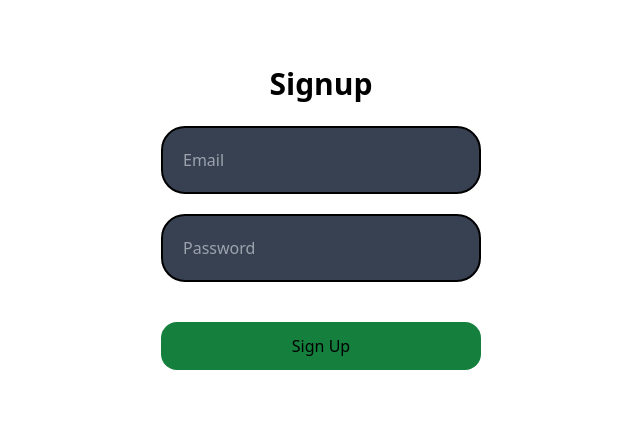
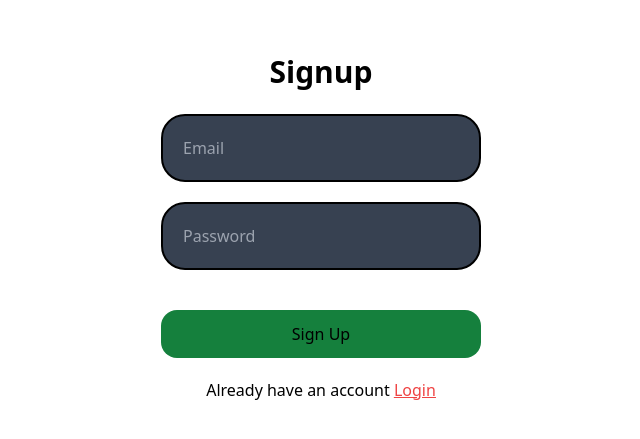
Before and after one commit to faheem-ul/Firebase-Crud, a React (Vite) app: page / in a window 1280 px wide. Shown: the part 175-614 px from the top of the page, without its empty margins (319-959 px from the left). Built offline with nearby package versions, Linux system fonts and the light colour scheme; no server answers.

Commit message:
sign in user info stored in new document having the same id as of the uid

```diff
--- a/src/App.jsx
+++ b/src/App.jsx
@@ -14,7 +14,7 @@ import Login from "./components/Login";
 
 function App() {
   const { user } = useContext(AuthContext);
-  console.log(user);
+  console.log("context user", user);
   return (
     <Router>
       <Routes>
--- a/src/components/Login.jsx
+++ b/src/components/Login.jsx
@@ -1,5 +1,5 @@
 import { useState } from "react";
-import { useNavigate } from "react-router-dom";
+import { useNavigate, Link } from "react-router-dom";
 
 import { auth } from "../firebase.confog";
 import { signInWithEmailAndPassword } from "firebase/auth";
@@ -54,6 +54,13 @@ function Signup() {
           LogIn
         </button>
       </form>
+      <p>
+        Don't have an account{" "}
+        <span className=" text-red-500 underline">
+          {" "}
+          <Link to="/">SignUp</Link>{" "}
+        </span>
+      </p>
     </div>
   );
 }
--- a/src/components/Signup.jsx
+++ b/src/components/Signup.jsx
@@ -1,9 +1,8 @@
 import { useState } from "react";
-import { useNavigate } from "react-router-dom";
+import { Link, useNavigate } from "react-router-dom";
 import { createUserWithEmailAndPassword } from "firebase/auth";
 
-import { auth } from "../firebase.confog";
-// import { db, addDoc, doc } from "../firebase.confog";
+import { auth, db, doc, setDoc } from "../firebase.confog";
 
 function Signup() {
   const [signupEmail, setSignupEmail] = useState("");
@@ -26,12 +25,17 @@ function Signup() {
       const uid = userCredential.user.uid;
 
       console.log(uid);
-      //   const userData = { email: signupEmail, password: signupPass, uid: uid };
 
       //   doc(uid, userData);
-      //   const userCollectionRef = doc(db, "signups", uid);
 
-      //   addDoc(userCollectionRef, userData);
+      const userData = { email: signupEmail, password: signupPass, uid: uid };
+      //   const userCollectionRef = doc(db, "signupUsers", uid);
+      //   const userDocref = doc(userCollectionRef, uid);
+
+      //   await addDoc(userCollectionRef, userData);
+
+      //   firebase.firestore().collection("accounts").doc(uid).set(userData);
+      await setDoc(doc(db, "signupUsers", uid), userData);
 
       navigate("/crud");
     } catch (error) {
@@ -66,6 +70,13 @@ function Signup() {
           Sign Up
         </button>
       </form>
+      <p>
+        Already have an account{" "}
+        <span className=" text-red-500 underline">
+          {" "}
+          <Link to="/login">Login</Link>{" "}
+        </span>
+      </p>
     </div>
   );
 }
--- a/src/context/Auth.context.jsx
+++ b/src/context/Auth.context.jsx
@@ -1,6 +1,5 @@
 import React, { useEffect, useState } from "react";
-// import { createContext } from "react";
-// import { FirebaseApp } from "firebase/app";
+
 import PropTypes from "prop-types";
 
 import { auth } from "../firebase.confog";
--- a/src/firebase.confog.js
+++ b/src/firebase.confog.js
@@ -16,6 +16,7 @@ import {
   onSnapshot,
   deleteDoc,
   updateDoc,
+  setDoc,
 } from "firebase/firestore";
 import { getAuth } from "firebase/auth";
 
@@ -46,4 +47,5 @@ export {
   onSnapshot,
   deleteDoc,
   updateDoc,
+  setDoc,
 };
```
